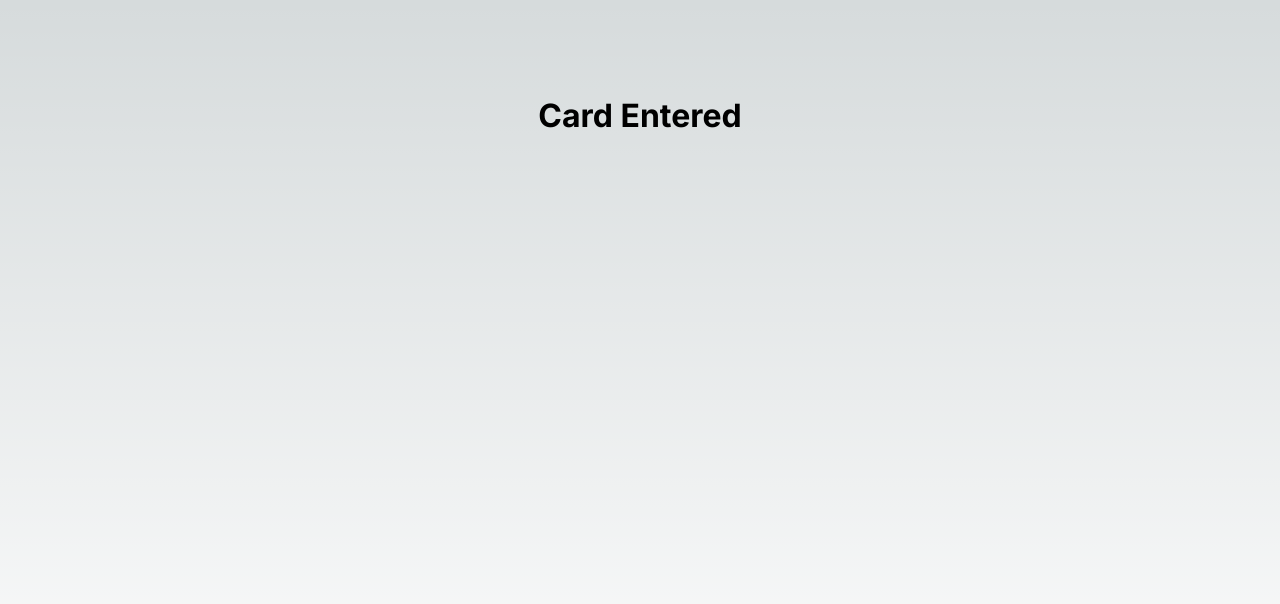
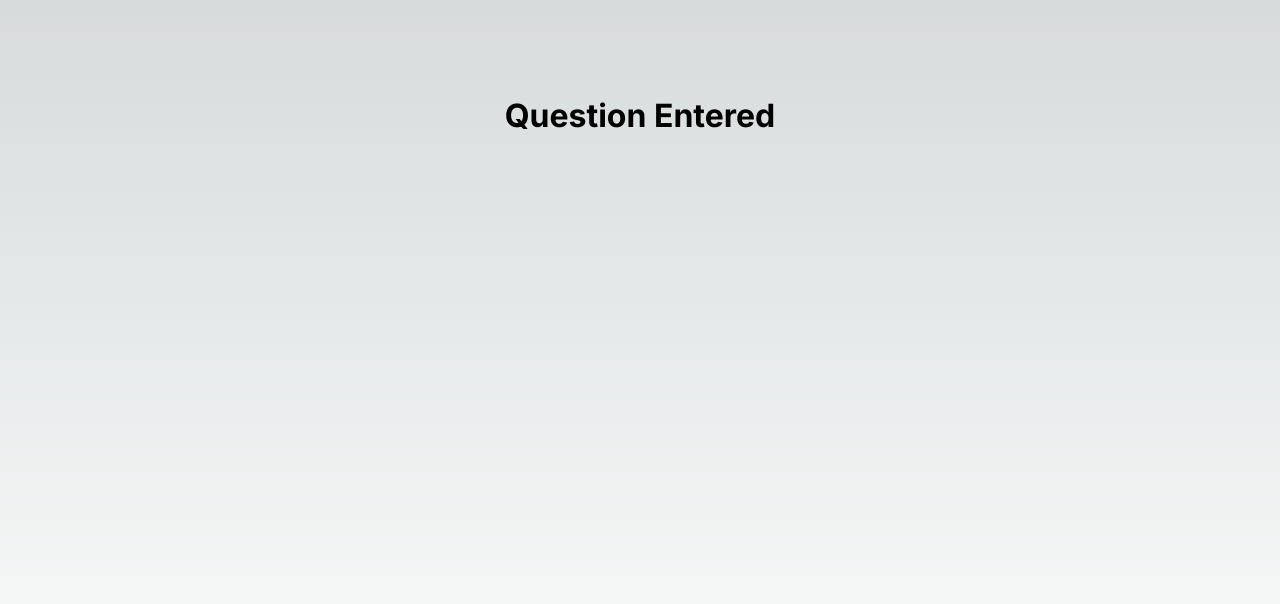
Before and after one commit to meganong1/prep-smart, a Next.js app: page /Question in a window 1280 px wide. Shown: the top 604 px of the page. Built offline with nearby package versions, Linux system fonts and the light colour scheme.

Commit message:
added form

```diff
--- a/src/app/Question/page.js
+++ b/src/app/Question/page.js
@@ -9,7 +9,7 @@ export default function Question() {
   return (
     <main className={styles.main}>
       <div>
-        <h1>Card Entered</h1>
+        <h1>Question Entered</h1>
       </div>
       <div>
 
```
